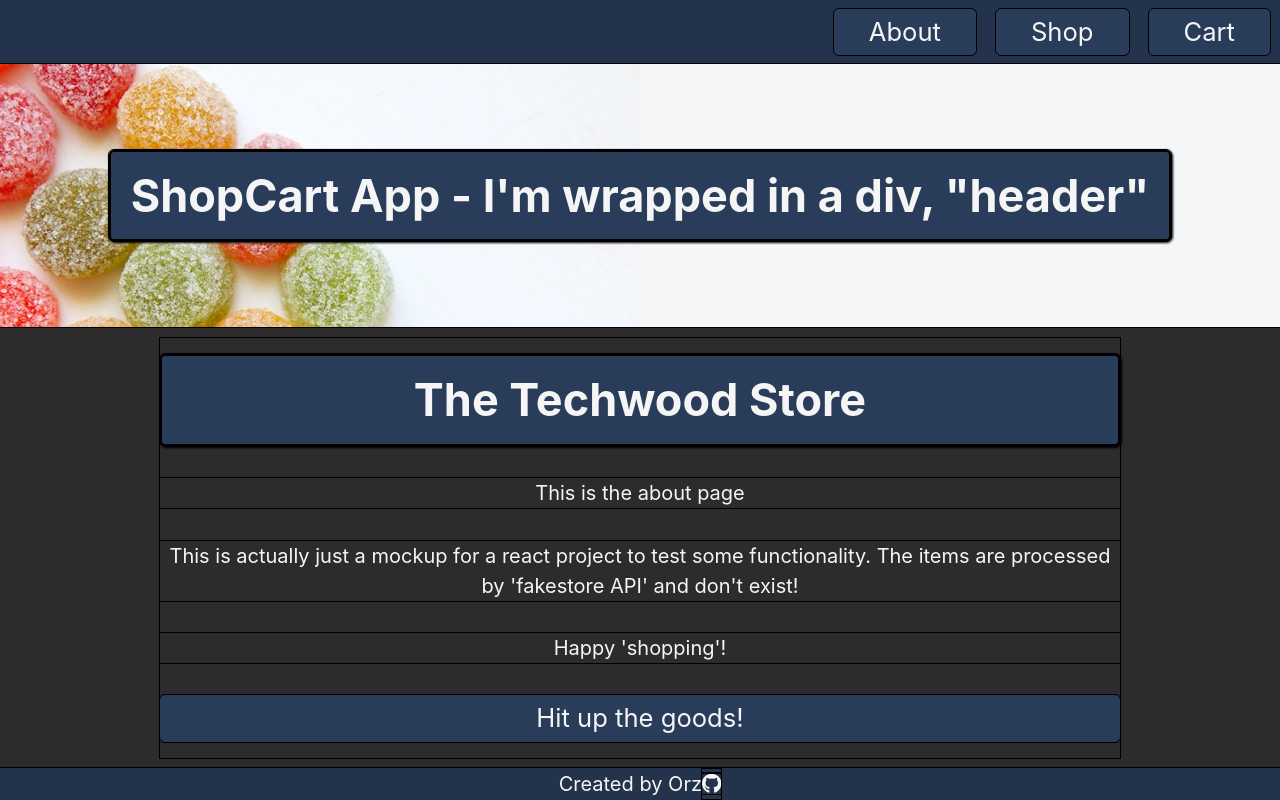
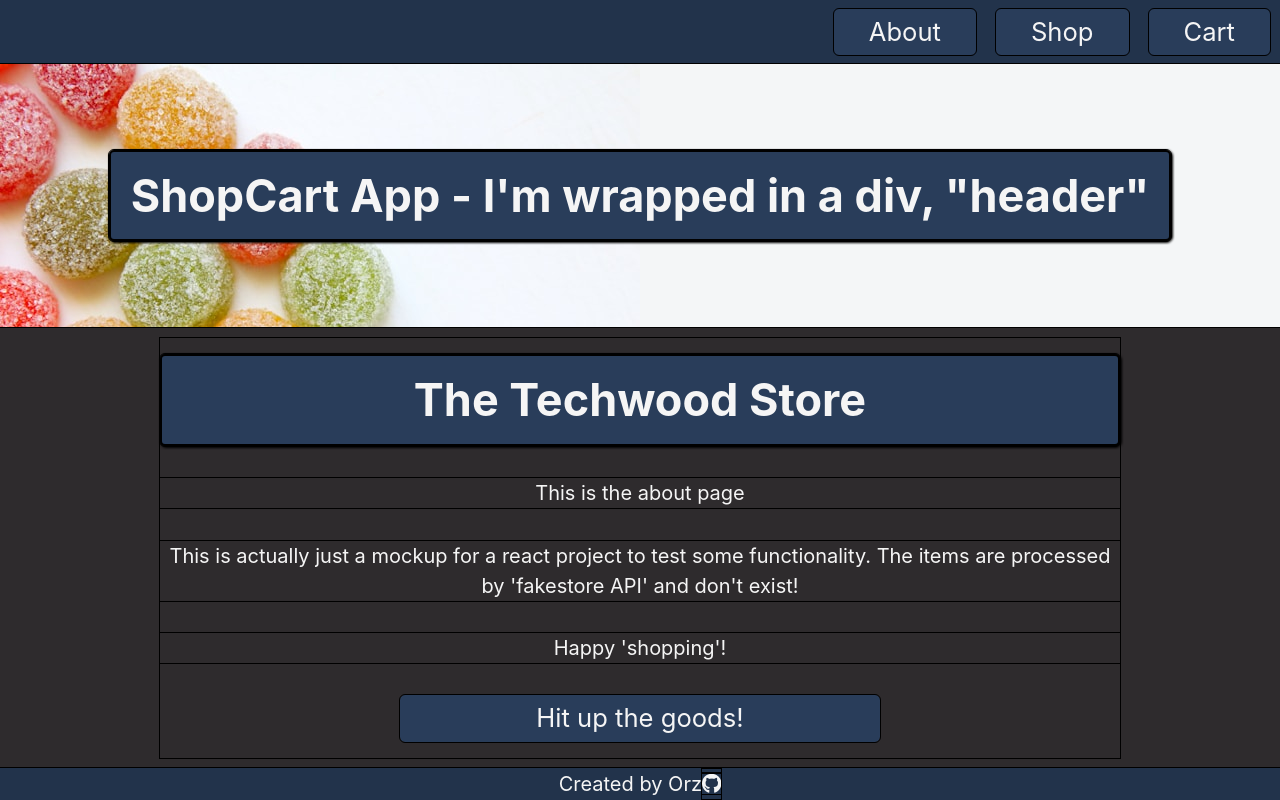
Before and after one commit to orzcode/shopcart, a React (Vite) app: page /#/ in a window 1280 px wide. Built offline with nearby package versions, Linux system fonts and the light colour scheme.

Commit message:
add template literal style on about page

```diff
--- a/src/About.jsx
+++ b/src/About.jsx
@@ -11,7 +11,7 @@ function About() {
 		The items are processed by 'fakestore API' and don't exist!</p>
 		<p>Happy 'shopping'!</p>
 
-		<Link className={appStyles.navLink} to="shop">Hit up the goods!</Link>
+		<Link className={`${appStyles.navLink} ${aboutStyles.extraNavStyles}`} to="shop">Hit up the goods!</Link>
 
 		</div>
 	)
--- a/src/About.module.css
+++ b/src/About.module.css
@@ -6,7 +6,8 @@
 	justify-content: space-around;
 	min-height: 42rem;
 }
-.fuck {
-
+.extraNavStyles {
+	width: 50%;
+	align-self: center;
 
 }
```
